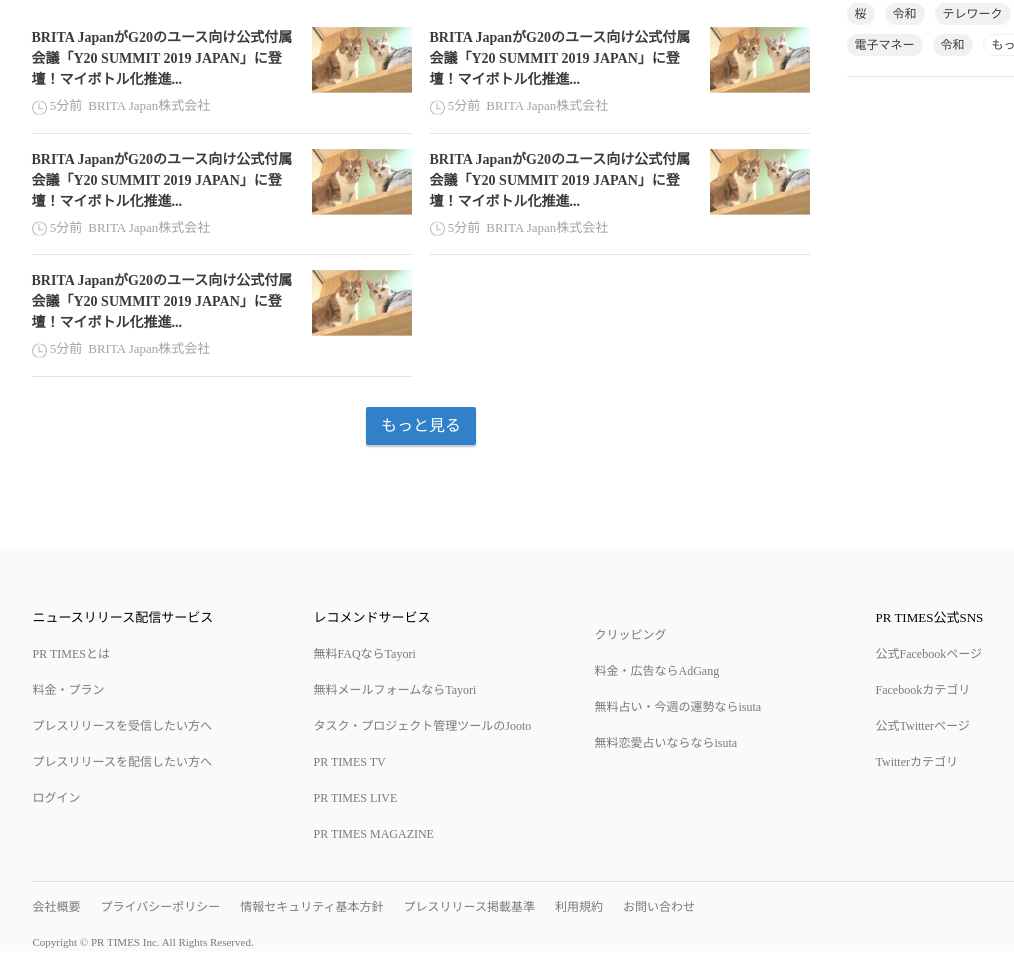
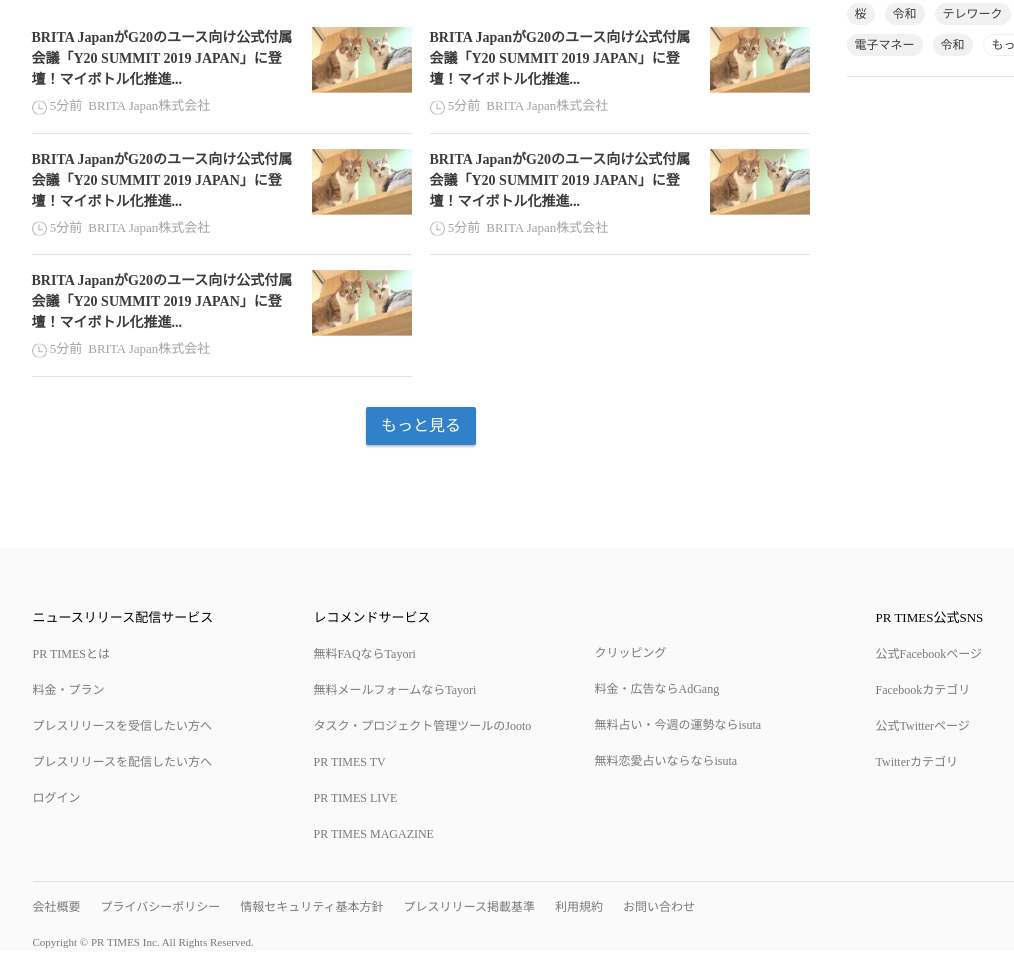
Before and after one commit to sucalul/kenshu-frontend, a plain HTML site: page docs/index.html in a window 1280 px wide. Shown: the part 480-1440 px from the top of the page, without its empty margins (45-1059 px from the left). Drawn offline with Linux system fonts and the light colour scheme.

Commit message:
fix class name

```diff
--- a/docs/css/style.css
+++ b/docs/css/style.css
@@ -358,7 +358,7 @@
     margin-top: 18px;
 }
 
-.footer-item__detail__no-title {
+.footer-item__no-title {
     padding-top: 18px;
 }
 
```
